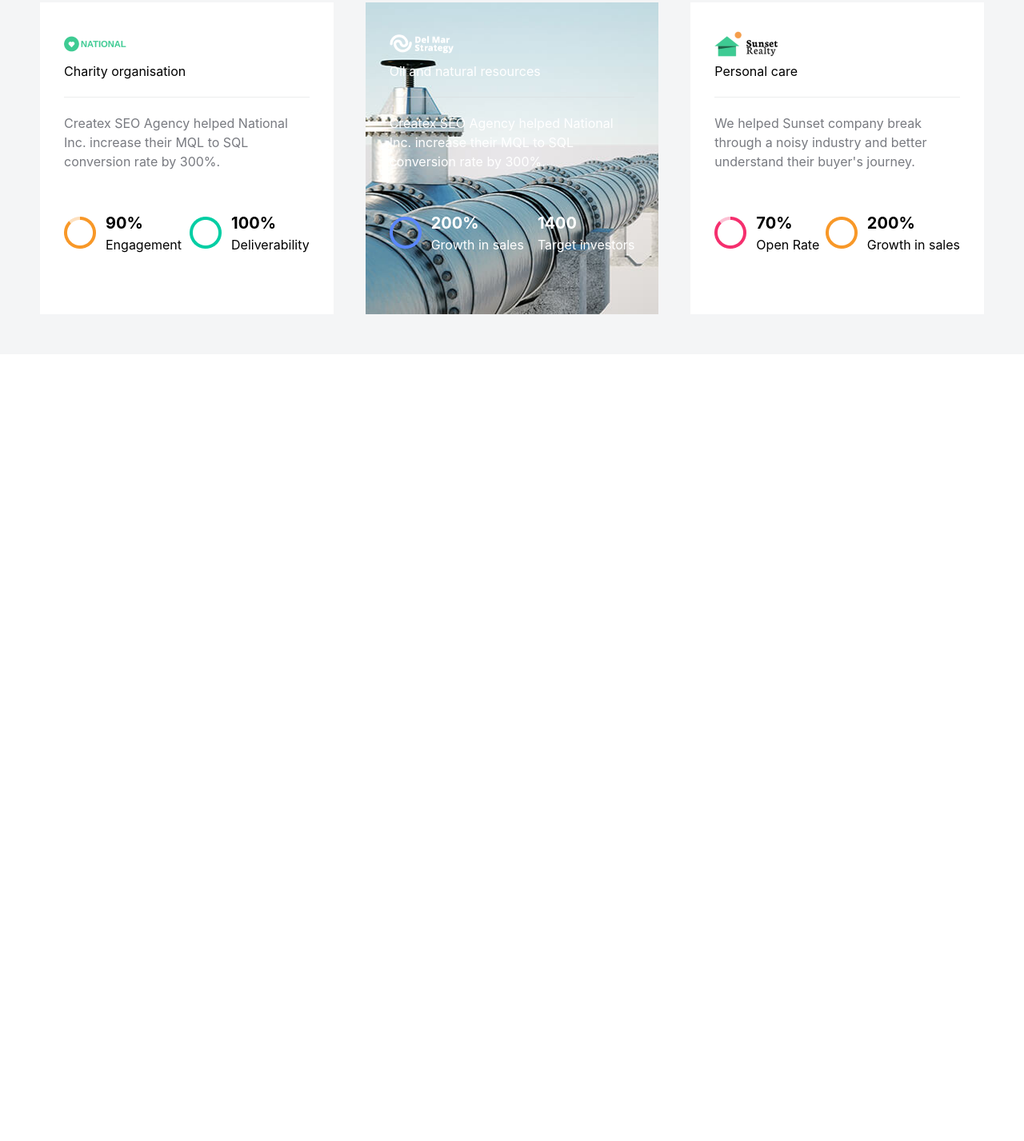
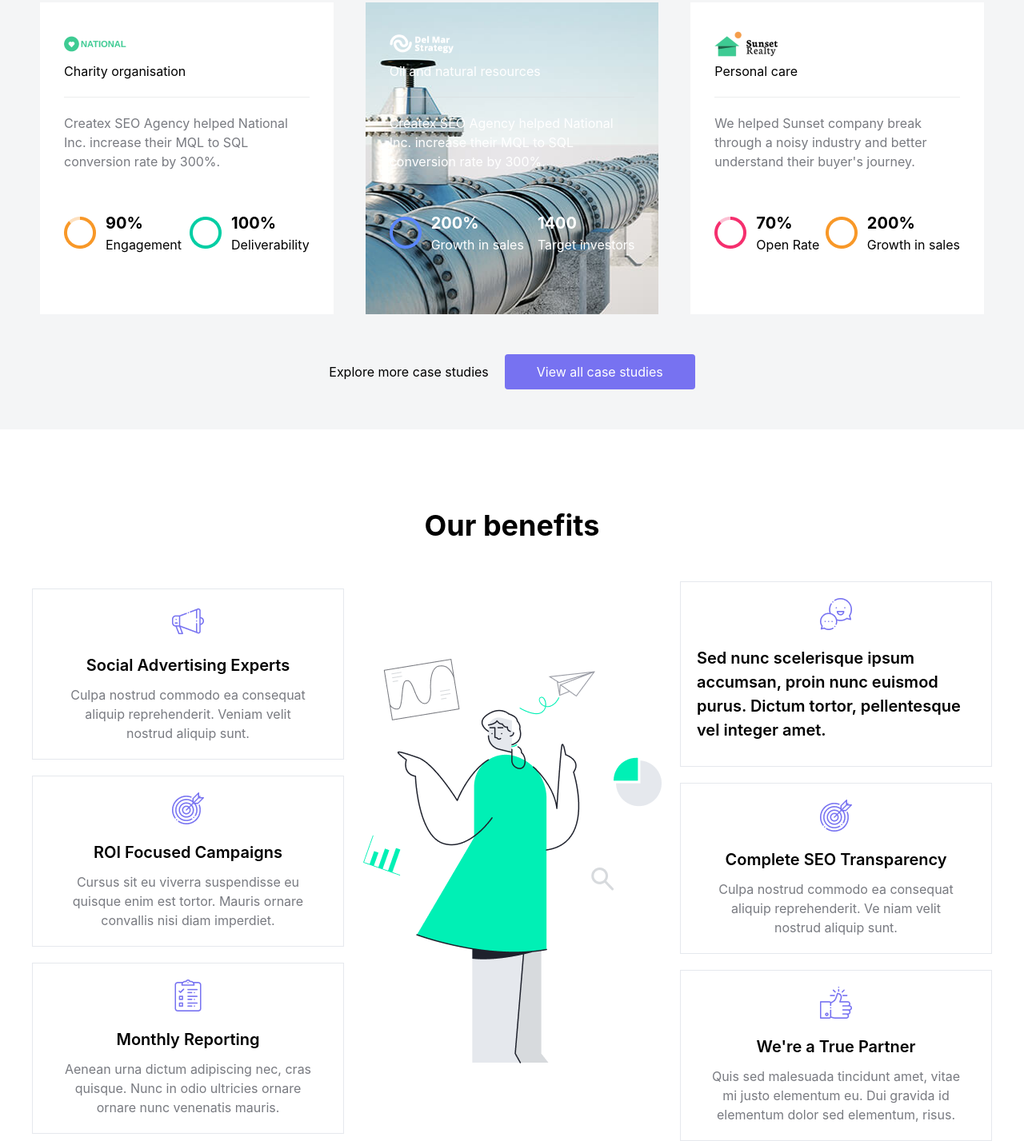
Before and after one commit to azimovahmadtj/sensitive-work, a website: page src/Yunus-page/index.html in a window 1280 px wide. Shown: the part 776-2203 px from the top of the page at 80% size. Before the commit the page ends 1219 px from the top, so only its background shows below. Drawn offline with nearby package versions, Linux system fonts and the light colour scheme; files that its build step writes are made by us from their sources.

Commit message:
feat: add new part in section of main by Yunus

```diff
--- a/src/Yunus-page/index.html
+++ b/src/Yunus-page/index.html
@@ -155,9 +155,77 @@
 
                     </div>
 
+                    <div class="flex mt-[50px] items-center justify-center gap-5">
+                        <h3>Explore more case studies</h3>
+                        <button class="px-[40px] py-[10px] rounded-[4px] bg-[#7772F1] text-white">View all case
+                            studies</button>
+                    </div>
 
                 </div>
 
+            </div>
+
+            <div class="max-w-[1200px] m-auto mt-[100px]">
+                <h3 class="text-center text-4xl font-bold">Our benefits</h3>
+                <div class="flex lg:flex-row flex-col mt-[50px] items-center justify-between">
+                    <div>
+                        <div
+                            class="w-[390px] p-[20px] bg-white border-1 border-[#E5E8ED] flex items-center justify-center flex-col">
+                            <img src="./Yunus-img/ic-speaker.png" alt="">
+                            <p class="mt-[20px] mb-[10px] text-[20px] font-semibold">Social Advertising Experts</p>
+                            <p class="w-[90%] text-[#787A80] text-center">Culpa nostrud commodo ea consequat aliquip
+                                reprehenderit. Veniam velit nostrud aliquip sunt.</p>
+                        </div>
+                        <div
+                            class="w-[390px] p-[20px] bg-white border-1 border-[#E5E8ED] flex items-center justify-center flex-col mt-[20px] mb-[20px]">
+                            <img src="./Yunus-img/ic-target2.png" alt="">
+                            <p class="mt-[20px] mb-[10px] text-[20px] font-semibold">ROI Focused Campaigns</p>
+                            <p class="w-[90%] text-[#787A80] text-center">Cursus sit eu viverra suspendisse eu quisque
+                                enim
+                                est
+                                tortor. Mauris ornare convallis nisi diam imperdiet. </p>
+                        </div>
+                        <div
+                            class="w-[390px] p-[20px] bg-white border-1 border-[#E5E8ED] flex items-center justify-center flex-col">
+                            <img src="./Yunus-img/ic-checklist.png" alt="">
+                            <p class="mt-[20px] mb-[10px] text-[20px] font-semibold">Monthly Reporting</p>
+                            <p class="w-[90%] text-[#787A80] text-center">Aenean urna dictum adipiscing nec, cras
+                                quisque.
+                                Nunc
+                                in odio ultricies ornare ornare nunc venenatis mauris. </p>
+                        </div>
+                    </div>
+                    <div>
+                        <img src="./Yunus-img/illustration (1).png" alt="">
+                    </div>
+                    <div>
+                        <div
+                            class="w-[390px] p-[20px] bg-white border-1 border-[#E5E8ED] flex items-center justify-center flex-col">
+                            <img src="./Yunus-img/ic-chat.png" alt="">
+                            <p class="mt-[20px] mb-[10px] text-[20px] font-semibold">Sed nunc scelerisque ipsum
+                                accumsan,
+                                proin nunc euismod purus. Dictum tortor, pellentesque vel integer amet.
+                            </p>
+                        </div>
+                        <div
+                            class="w-[390px] p-[20px] bg-white border-1 border-[#E5E8ED] flex items-center justify-center flex-col mt-[20px] mb-[20px]">
+                            <img src="./Yunus-img/ic-target2.png" alt="">
+                            <p class="mt-[20px] mb-[10px] text-[20px] font-semibold">Complete SEO Transparency</p>
+                            <p class="w-[90%] text-[#787A80] text-center">Culpa nostrud commodo ea consequat aliquip
+                                reprehenderit. Ve niam velit nostrud aliquip sunt.
+                            </p>
+                        </div>
+                        <div
+                            class="w-[390px] p-[20px] bg-white border-1 border-[#E5E8ED] flex items-center justify-center flex-col">
+                            <img src="./Yunus-img/ic-like.png" alt="">
+                            <p class="mt-[20px] mb-[10px] text-[20px] font-semibold">We're a True Partner</p>
+                            <p class="w-[90%] text-[#787A80] text-center">Quis sed malesuada tincidunt amet, vitae mi
+                                justo
+                                elementum eu. Dui gravida id elementum dolor sed elementum, risus.
+                            </p>
+                        </div>
+                    </div>
+                </div>
             </div>
 
         </section>
```
Also changed, not shown: src/Yunus-page/Yunus-img/ic-chat.png (added), src/Yunus-page/Yunus-img/ic-checklist.png (added), src/Yunus-page/Yunus-img/ic-like.png (added), src/Yunus-page/Yunus-img/ic-speaker.png (added), src/Yunus-page/Yunus-img/ic-target2.png (added), src/Yunus-page/Yunus-img/illustration (1).png (added).
